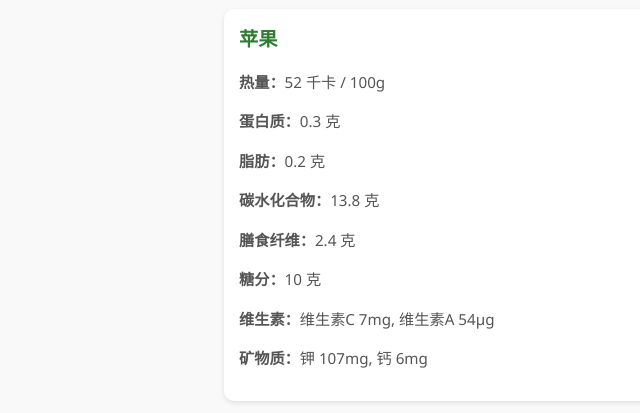
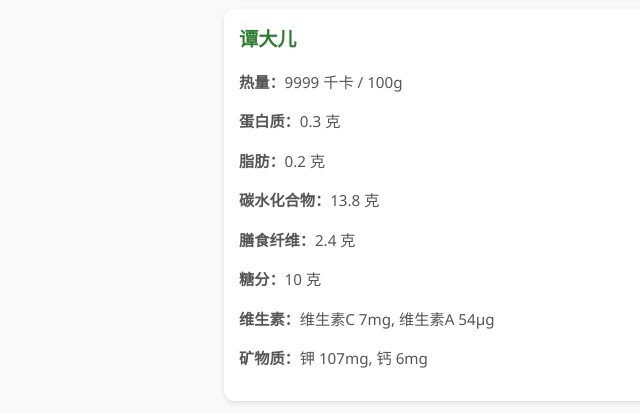
Before and after one commit to holystan0717-svg/my-food-app, a plain HTML site: page index.html in a window 1280 px wide. Shown: the part 243-656 px from the top of the page, 16-656 px from the left. Drawn offline with Linux system fonts and the light colour scheme.

Commit message:
Update index.html

```diff
--- a/index.html
+++ b/index.html
@@ -171,6 +171,7 @@
 
   <script>
     let foodData = [
+      { name: "谭大儿", calories: 9999, protein: 0.3, fat: 0.2, carbs: 13.8, fiber: 2.4, sugar: 10, vitamins: "维生素C 7mg, 维生素A 54μg", minerals: "钾 107mg, 钙 6mg" },
       { name: "苹果", calories: 52, protein: 0.3, fat: 0.2, carbs: 13.8, fiber: 2.4, sugar: 10, vitamins: "维生素C 7mg, 维生素A 54μg", minerals: "钾 107mg, 钙 6mg" },
       { name: "鸡胸肉", calories: 165, protein: 31, fat: 3.6, carbs: 0, fiber: 0, sugar: 0, vitamins: "维生素B6 0.5mg, 烟酸 12mg", minerals: "磷 230mg, 铁 1.1mg" },
       { name: "鸡蛋", calories: 155, protein: 13, fat: 11, carbs: 1.1, fiber: 0, sugar: 1.1, vitamins: "维生素A 140μg, 维生素D 2.9μg", minerals: "硒 21.4μg, 钙 56mg" },
```
